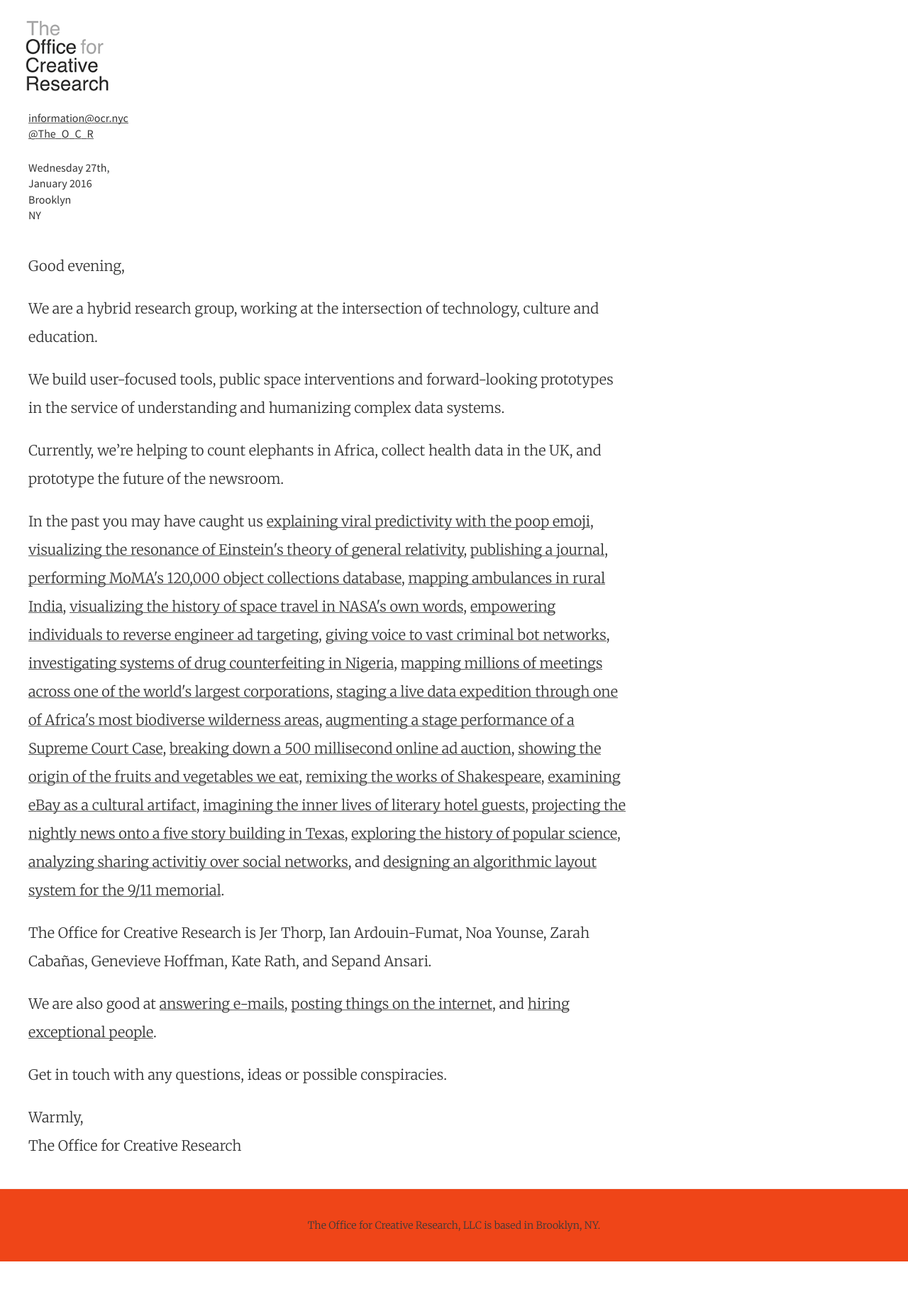
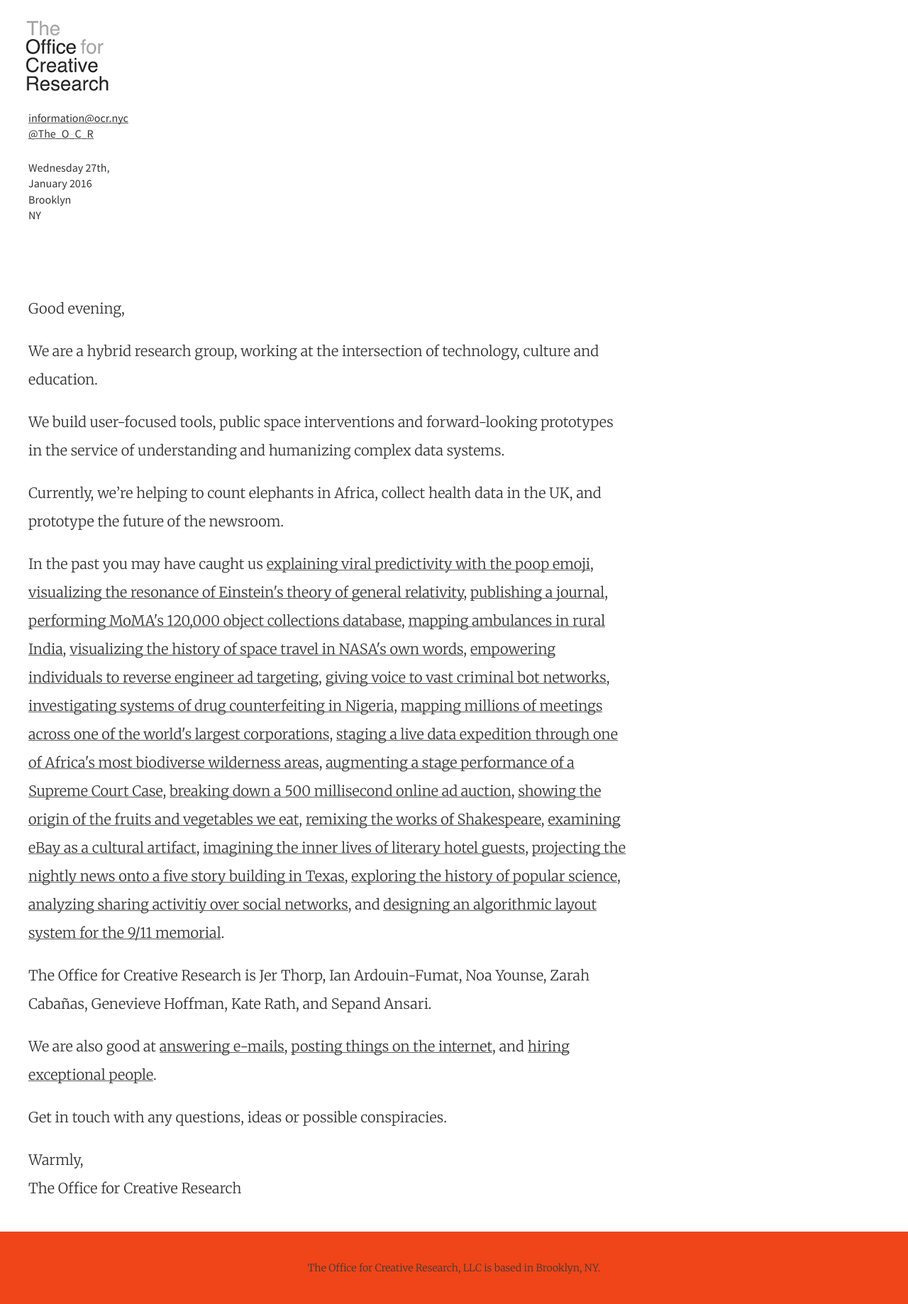
Before and after one commit to O-C-R/o-c-r.github.io, a Jekyll site: the page built from index.html, in a window 1280 px wide. Shown: the whole page at 71% size. Built offline with Jekyll 4.4.1, drawn with Linux system fonts in a browser that asks for light colours; nearby versions of some CDN libraries; the list of posts is cut into pages by our own code; before the commit the page ends 1778 px from its top, so only the background shows below that.

Commit message:
letterhead tweaks

```diff
--- a/_sass/_ocr.scss
+++ b/_sass/_ocr.scss
@@ -144,7 +144,7 @@
 
 .date {
     /*text-transform: uppercase;*/
-    padding-bottom: 20px;
+    padding-bottom: 80px;
 }
 .date p {
     font-size: 1em;
@@ -169,7 +169,7 @@
 }
 
 .contact-info {
-    padding-top: 30%;
+    padding-top: 320px;
     padding-left: 20px;
     /*float: left;*/
     /*margin: 0 auto;*/
```
